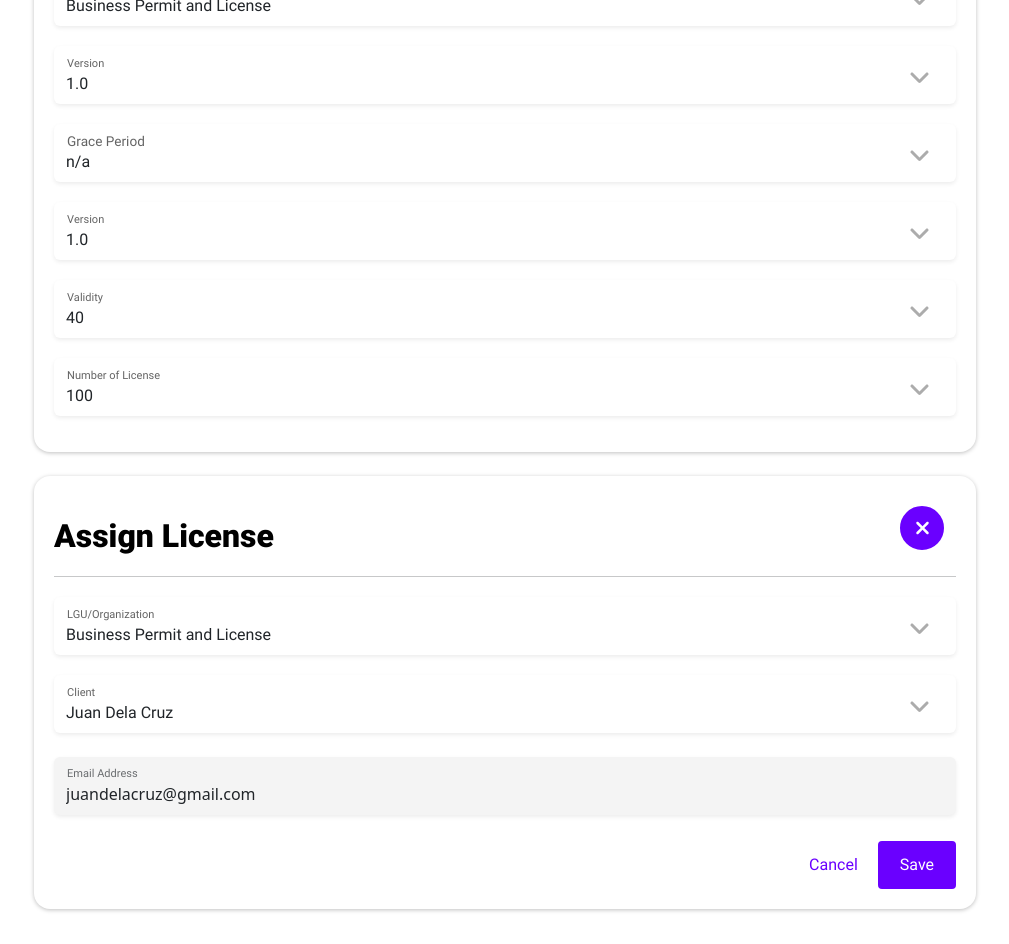
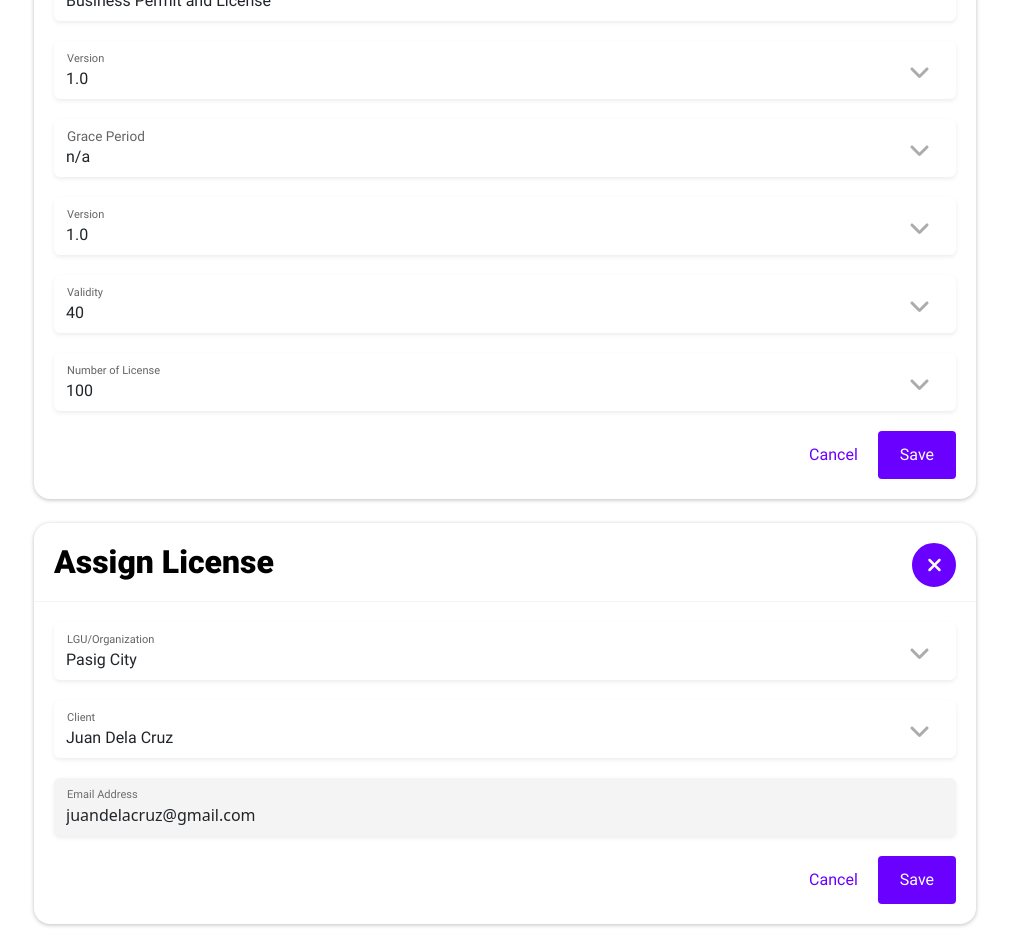
Before and after one commit to integratr-azamora/integratrGov-license-management, a Vue app: page /licensekeyissue in a window 1280 px wide. Shown: the part 280-1224 px from the top of the page, without its empty margins (135-1144 px from the left). Built offline with nearby package versions, Linux system fonts and the light colour scheme; a web font is replaced by a local one.

Commit message:
changes vane

```diff
--- a/src/assets/css/licensekey-issue.css
+++ b/src/assets/css/licensekey-issue.css
@@ -6,7 +6,6 @@
     background: var(--vt-c-white);
     box-shadow: 0px 1px 4px rgba(0, 0, 0, 0.25);
     border-radius: 16px;
-    padding: 20px;
 }
 
 .licensekey-container2{
@@ -14,7 +13,6 @@
     background: var(--vt-c-white);
     box-shadow: 0px 1px 4px rgba(0, 0, 0, 0.25);
     border-radius: 16px;
-    padding: 20px;
 }
 
 .icon-x-license{
@@ -63,3 +61,22 @@
     left:855px;
     bottom: 15px;
 }
+
+.license{
+    margin: 20px;
+}
+
+.border-bottom-license {
+    border-bottom: 1px solid;
+    border-color: #F4F4F4;
+  }
+
+  /* size  */
+  .size-licensekey-inputfield{
+    width: 902px;
+    height: 56px;
+    background: #FFFFFF;
+    box-shadow: 0px 4px 4px rgba(51, 51, 51, 0.04), 0px 4px 16px rgba(51, 51, 51, 0.08);
+    border-radius: 4px;
+  }
+  /* size  */
--- a/src/assets/css/marginsnpaddings.css
+++ b/src/assets/css/marginsnpaddings.css
@@ -90,8 +90,8 @@
     margin-right: var(--c-size-10px);
   }
   .mx-20px{
-    margin-left: var(--c-size-20px);
-    margin-right: var(--c-size-20px);
+    margin-left: var(--c-size-20px) !important;
+    margin-right: var(--c-size-20px) !important;
   }
   .my-20px{
     margin-top: var(--c-size-20px);
--- a/src/components/Licensekey-Issue.vue
+++ b/src/components/Licensekey-Issue.vue
@@ -1,113 +1,119 @@
 <template>
-   <div class="container licensekey-container1" >
-      <div class="license-header1 d-flex justify-content-between">
-         <p class="license-header"><b>Generate License Key</b></p>
-         <button class="button-round bg-indigo color-white border-color-indigo d-flex align-items-center">
+   <div class="d-flex justify-content-center " >
+      <div class="licensekey-container1 ">
+         <p class="license-header p-20px">Generate License Key</p>
+         <button class="m-20px position-absolute top-0 end-0 button-round bg-indigo color-white border-color-indigo d-flex align-items-center">
                <fa class="font-size-20px" icon="close" />
             </button>
-      </div>
+            <div class="border-bottom-license mt-14px"></div>
+
              <!-- 1st -->
-      <div class="license mt-20px">
-         <div class="input-group mb-3 Roboto-input-box-font">
+      <div class="m-20px">
+         <div class="input-group mb-3 Roboto-input-box-font ">
             <form class="form-floating">
-               <input type="text" class=" form-control shadow-sm border-color-none"  value="Business Permit and License">
+               <input type="text" class="form-control shadow-sm border-color-none size-licensekey-inputbox"  value="Business Permit and License">
                <fa class="font-size-24px licensekey-icon-dropdown color-dimgray" icon="angle-down" />
                <label for="floatingPassword" class="info">Module</label>
                </form>
          </div>
       </div>
       <!-- 2nd -->
-      <div class="license mt-20px">
+      <div class="license">
          <div class="input-group mb-3 Roboto-input-box-font">
             <form class="form-floating">
-               <input type="text" class="default-label form-control shadow-sm border-color-none"  value="1.0">
+               <input type="text" class="form-control shadow-sm border-color-none size-licensekey-inputbox"  value="1.0">
                <fa class="font-size-24px licensekey-icon-dropdown color-dimgray" icon="angle-down" />
                <label for="floatingPassword" class="info">Version</label>
                </form>
          </div>
       </div>
       <!-- 3rd -->
-      <div class="license mt-20px">
+      <div class="license">
          <div class="input-group mb-3 Roboto-input-box-font">
             <form class="form-floating">
-               <input type="text" class="default-label form-control shadow-sm border-color-none"  value="n/a">
+               <input type="text" class="form-control shadow-sm border-color-none size-licensekey-inputbox"  value="n/a">
                <fa class="font-size-24px licensekey-icon-dropdown color-dimgray" icon="angle-down" />
                <label for="floatingPassword class=info">Grace Period</label>
                </form>
          </div>
       </div>
       <!-- 4th -->
-      <div class="license mt-20px">
+      <div class="license">
          <div class="input-group mb-3 Roboto-input-box-font">
             <form class="form-floating">
-               <input type="text" class="default-label form-control shadow-sm border-color-none"  value="1.0">
+               <input type="text" class="form-control shadow-sm border-color-none size-licensekey-inputbox"  value="1.0">
                <fa class="font-size-24px licensekey-icon-dropdown color-dimgray" icon="angle-down" />
                <label for="floatingPassword" class="info">Version</label>
                </form>
          </div>
       </div>
       <!-- 5th -->
-      <div class="license mt-20px">
+      <div class="license">
          <div class="input-group mb-3 Roboto-input-box-font">
             <form class="form-floating">
-               <input type="text" class="default-label form-control shadow-sm border-color-none"  value="40">
+               <input type="text" class="form-control shadow-sm border-color-none size-licensekey-inputbox"  value="40">
                <fa class="font-size-24px licensekey-icon-dropdown color-dimgray" icon="angle-down" />
                <label for="floatingPassword" class="info">Validity</label>
                </form>
          </div>
       </div>
       <!-- 6th -->
-      <div class="license mt-20px">
+      <div class="license">
          <div class="input-group mb-3 Roboto-input-box-font">
             <form class="form-floating">
-               <input type="text" class="default-label form-control shadow-sm border-color-none"  value="100">
+               <input type="text" class="form-control shadow-sm border-color-none size-licensekey-inputbox"  value="100">
                <fa class="font-size-24px licensekey-icon-dropdown color-dimgray" icon="angle-down" />
                <label for="floatingPassword" class="info">Number of License </label>
                </form>
          </div>
       </div>
+      <div class="modal-footer m-20px">
+         <button class="button-default bg-white border-color-none color-indigo me-0">Cancel</button>
+         <button class="button-default bg-indigo border-color-indigo color-white me-0">Save</button>
       </div>
-   <!-- Issue License -->
+      </div>
+   </div>
+
    <br>
-   <div class="container licensekey-container2" >
-      <div class="license-header1 d-flex justify-content-between">
-         <p class="license-header mt-3"><b>Assign License</b></p>
-         <button class="button-round bg-indigo color-white border-color-indigo d-flex align-items-center">
+   <div class="d-flex justify-content-center " >
+      <div class="licensekey-container2 ">
+         <p class="license-header p-20px">Assign License</p>
+         <button class="m-20px position-absolute top-0 end-0 button-round bg-indigo color-white border-color-indigo d-flex align-items-center">
                <fa class="font-size-20px" icon="close" />
             </button>
-      </div>
-      <hr>
+            <div class="border-bottom-license"></div>
              <!-- 1st -->
-      <!-- 1st -->
-      <div class="license mt-20px">
+      <div class="license">
          <div class="input-group mb-3 Roboto-input-box-font">
             <form class="form-floating">
-               <input type="text" class=" form-control shadow-sm border-color-none"  value="Business Permit and License">
+               <input type="text" class=" form-control shadow-sm border-color-none"  value="Pasig City">
                <fa class="font-size-24px licensekey-icon-dropdown color-dimgray" icon="angle-down" />
                <label for="floatingPassword" class="info">LGU/Organization</label>
                </form>
          </div>
       </div>
       <!-- 2nd -->
-      <div class="license mt-20px">
+      <div class="license">
          <div class="input-group mb-3 Roboto-input-box-font">
             <form class="form-floating">
-               <input type="text" class="default-label form-control shadow-sm border-color-none"  value="Juan Dela Cruz">
+               <input type="text" class="form-control shadow-sm border-color-none size-licensekey-inputbox"  value="Juan Dela Cruz">
                <fa class="font-size-24px licensekey-icon-dropdown color-dimgray" icon="angle-down" />
                <label for="floatingPassword" class="info">Client</label>
                </form>
          </div>
       </div>
       <!-- 3rd -->
-      <div class="input-group mt-4">
+      <div class="license">
          <form class="form-floating">
             <input type="text" class="form-control inputbox-font shadow-sm border-color-none bg-whitesmoke" id="information" value="juandelacruz@gmail.com" >
             <label for="information" class="info">Email Address</label>
          </form>
       </div>
-      <div class="modal-footer text-center justify-content mt-3">
-         <button class="button-default bg-white border-color-none color-indigo mt-10px me-0">Cancel</button>
-         <button class="button-default bg-indigo border-color-indigo color-white mt-10px me-0">Save</button>
+      <div class="modal-footer m-20px">
+         <button class="button-default bg-white border-color-none color-indigo me-0">Cancel</button>
+         <button class="button-default bg-indigo border-color-indigo color-white me-0">Save</button>
       </div>
       </div>
+   </div>
+
 </template>
--- a/src/components/Modal.vue
+++ b/src/components/Modal.vue
@@ -64,7 +64,7 @@
    </div>
    <!-- con3 -->
    <br>
-   <div class="container container-transfer-ownership p-20px" >
+   <div class="container container-transfer-ownership p-20px">
       <div class="modal-header">
          <p class="container-modal-title"><b>Transfer Ownership</b></p>
          <div class="position-relative">
@@ -116,7 +116,7 @@
       <input type="email" class="form-control mt-10px shadow-sm border-color-valencia bg-lavender-bush" id="input-form1" placeholder="License No.">
       <input type="email" class="form-control mt-10px shadow-sm border-color-valencia bg-lavender-bush" id="input-form1" placeholder="TIN No.">
       <input type="email" class="form-control mt-10px shadow-sm border-color-valencia bg-lavender-bush" id="input-form1" placeholder="Date Established">
-      <i class="icon-calendar calendar-modal gray isax isax-calendar-1"></i>
+      <i class="calendar-modal gray isax isax-calendar-1"></i>
       <div class="modal-footer">
          <button class="button-default bg-indigo border-color-indigo color-white me-0 mt-10px">Search</button>
       </div>
```
Lines whose indentation alone changed are shown as unchanged.
